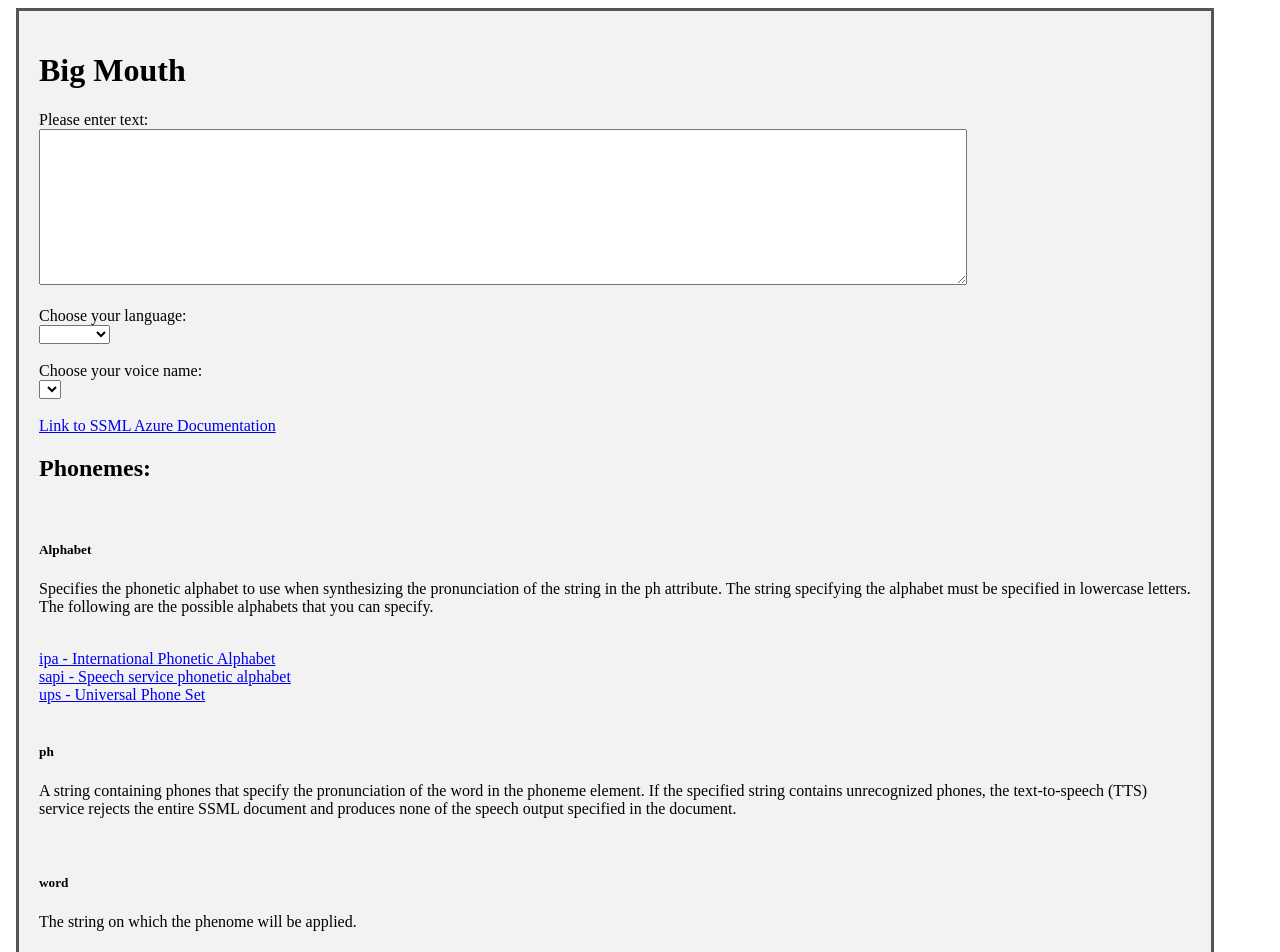
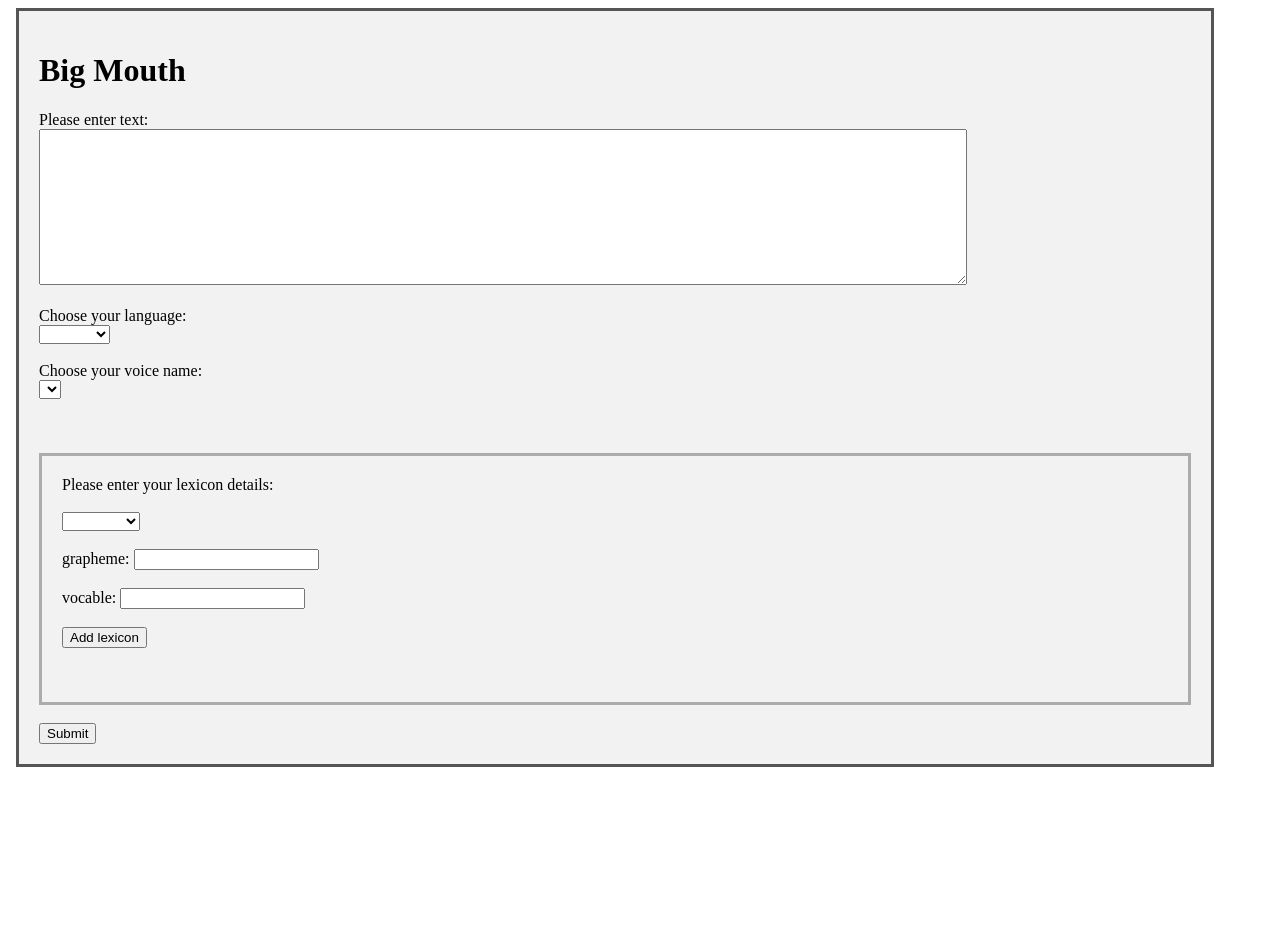
Before and after one commit to Zanele-M/big-mouth-test, an Angular app: page / in a window 1280 px wide. Shown: the top 952 px of the page. After the commit the page ends 800 px from the top, so only its background shows below. Built offline with nearby package versions, Linux system fonts and the light colour scheme.

Commit message:
fix: add multiple lexicons

```diff
--- a/src/app/big-mouth-web-test/big-mouth-web-test.component.html
+++ b/src/app/big-mouth-web-test/big-mouth-web-test.component.html
@@ -22,33 +22,60 @@
         <option *ngFor="let voices of voiceNameFilter?.voices" [ngValue]="voices">{{voices}}</option>
       </select>
       <br><br>
-   <div>
-  <a href="https://docs.microsoft.com/en-us/azure/cognitive-services/speech-service/speech-synthesis-markup?tabs=csharp#use-phonemes-to-improve-pronunciation">Link to SSML Azure Documentation</a>
+      <!--<div>
+        <a
+          href="https://docs.microsoft.com/en-us/azure/cognitive-services/speech-service/speech-synthesis-markup?tabs=csharp#use-phonemes-to-improve-pronunciation">Link
+          to SSML Azure Documentation</a>
         <h2>Phonemes:</h2><br>
         <h5>Alphabet</h5>
-   <p>Specifies the phonetic alphabet to use when synthesizing the pronunciation of the string in the ph attribute. The string specifying the alphabet must be specified in lowercase letters. The following are the possible alphabets that you can specify.</p><br>
-   <a href="https://en.wikipedia.org/wiki/International_Phonetic_Alphabet">ipa - International Phonetic Alphabet</a><br>
-   <a href="https://docs.microsoft.com/en-us/azure/cognitive-services/speech-service/speech-ssml-phonetic-sets?tabs=en-US">sapi - Speech service phonetic alphabet</a><br>
-   <a href="https://documentation.help/Microsoft-Speech-Platform-SDK-11/17509a49-cae7-41f5-b61d-07beaae872ea.htm">ups - Universal Phone Set</a><br><br>
+        <p>Specifies the phonetic alphabet to use when synthesizing the pronunciation of the string in the ph attribute.
+          The string specifying the alphabet must be specified in lowercase letters. The following are the possible
+          alphabets that you can specify.</p><br>
+        <a href="https://en.wikipedia.org/wiki/International_Phonetic_Alphabet">ipa - International Phonetic
+          Alphabet</a><br>
+        <a
+          href="https://docs.microsoft.com/en-us/azure/cognitive-services/speech-service/speech-ssml-phonetic-sets?tabs=en-US">sapi
+          - Speech service phonetic alphabet</a><br>
+        <a href="https://documentation.help/Microsoft-Speech-Platform-SDK-11/17509a49-cae7-41f5-b61d-07beaae872ea.htm">ups
+          - Universal Phone Set</a><br><br>
 
         <h5>ph</h5>
-   <p>A string containing phones that specify the pronunciation of the word in the phoneme element. If the specified string contains unrecognized phones, the text-to-speech (TTS) service rejects the entire SSML document and produces none of the speech output specified in the document.</p><br>
+        <p>A string containing phones that specify the pronunciation of the word in the phoneme element. If the
+          specified string contains unrecognized phones, the text-to-speech (TTS) service rejects the entire SSML
+          document and produces none of the speech output specified in the document.</p><br>
 
         <h5>word</h5>
         <p>The string on which the phenome will be applied.</p><br>
 
-   <div class="phenome">
+        <div class="block">
           <label>Please enter your phenome details: </label><br><br>
-   <label>alphabet:</label><input formControlName="alphabet"/><br><br>
-   <label>ph:</label><input formControlName="ph" /><br><br>
-   <label>word:</label><input formControlName="word"/><br><br>
+          <label>alphabet: </label><input formControlName="alphabet" /><br><br>
+          <label>ph: </label><input formControlName="ph" /><br><br>
+          <label>word: </label><input formControlName="word" /><br><br>
+          <button>Add phoneme</button>
         </div>
+      </div>-->
+
+      <br><br>
+
+      <div class="block">
+        <label>Please enter your lexicon details: </label><br><br>
+        <select formControlName="type">
+          <option value="phoneme" selected>phoneme</option>
+          <option>alias</option>
+        </select><br><br>
+        <label>grapheme: </label><input formControlName="grapheme" /><br><br>
+        <label>vocable: </label><input formControlName="vocable" /><br><br>
+        <button (click)="addLexicon()">Add lexicon</button><br><br>
+        <p>{{lexiMessage}}</p>
+
       </div>
-  <br><br>
+      <br>
       <!-- Submit Button -->
       <button type="submit">Submit</button>
     </form>
 
   </div>
 </body>
+
 </html>
--- a/src/app/big-mouth-web-test/big-mouth-web-test.component.scss
+++ b/src/app/big-mouth-web-test/big-mouth-web-test.component.scss
@@ -20,7 +20,7 @@ input[type=text]{
   width: 90%;
 }
 
-.phenome {
+.block {
   border: 3px solid rgb(173, 172, 172);
   background-color: #f2f2f2;
   padding: 20px;
--- a/src/app/big-mouth-web-test/big-mouth-web-test.component.ts
+++ b/src/app/big-mouth-web-test/big-mouth-web-test.component.ts
@@ -4,6 +4,7 @@ import { Phoneme } from '../models/phoneme';
 import { FormsModule, FormGroup, FormBuilder, FormControl, Validators } from '@angular/forms';
 import { Language } from '../models/language';
 import { SsmlObject } from '../models/ssml-object';
+import { Lexicon } from '../models/lexicon';
 
 
 @Component({
@@ -17,7 +18,9 @@ export class BigMouthWebTestComponent {
   ttsForm!: FormGroup;
   languages: Array<Language> = [];
   phonemes: Array<Phoneme> = [];
+  lexicons: Array<Lexicon> = [];
   voiceNameFilter: any;
+  lexiMessage: String = "";
 
   english = new Language("English", "en-US", ["en-US-Gut24kRUS"]);
   german = new Language("German", "de-DE", ["de-DE-KatjaNeural", "de-DE-ConradNeural"]);
@@ -34,7 +37,10 @@ export class BigMouthWebTestComponent {
          voiceName: new FormControl(),
          alphabet: new FormControl(),
          ph: new FormControl(),
-         word: new FormControl()
+         word: new FormControl(),
+         type: new FormControl(),
+         vocable: new FormControl(),
+         grapheme: new FormControl(),
      });
      this.languages.push(this.german, this.english);
   }
@@ -49,7 +55,6 @@ export class BigMouthWebTestComponent {
     }
     else {
        languageCode = this.german.languageCode
-
     }
     const voiceName = this.ttsForm.controls.voiceName.value;
 
@@ -61,8 +66,7 @@ export class BigMouthWebTestComponent {
 
     this.phonemes.push(phonemeObject)
 
-    const ssmlObject = new SsmlObject(textInput, languageCode, voiceName, this.phonemes)
-
+    const ssmlObject = new SsmlObject(textInput, languageCode, voiceName/*,this.phonemes*/, this.lexicons)
 
     var buf;
 
@@ -71,6 +75,24 @@ export class BigMouthWebTestComponent {
       this.play(buf);
     })
     )
+  }
+
+  addLexicon(){
+    this.lexiMessage = "";
+    const type= this.ttsForm.controls.type.value;
+    const grapheme= this.ttsForm.controls.grapheme.value;
+    const vocable= this.ttsForm.controls.vocable.value;
+
+    const lexiconObject = new Lexicon(type, grapheme, vocable);
+    this.lexicons.push(lexiconObject);
+
+     for(let i = 0; i < this.lexicons.length; i++){
+       this.lexiMessage += this.lexicons[i].type + ": " + this.lexicons[i].grapheme + " " + this.lexicons[i].vocable + " | ";
+     }
+
+    this.ttsForm.controls.type.reset();
+    this.ttsForm.controls.grapheme.reset();
+    this.ttsForm.controls.vocable.reset();
   }
 
   play(buf: AudioBuffer) {
--- /dev/null
+++ b/src/app/models/lexicon.ts
@@ -0,0 +1,15 @@
+export class Lexicon {
+    type!: string;
+    grapheme!: string[];
+    vocable!: string[];
+
+   constructor(
+    type: string,
+    grapheme: string[],
+    vocable: string[]
+   ){
+    this.type = type;
+    this.grapheme = grapheme,
+    this.vocable = vocable;
+   }
+}
--- a/src/app/models/ssml-object.ts
+++ b/src/app/models/ssml-object.ts
@@ -1,21 +1,25 @@
+import { Lexicon } from "./lexicon";
 import { Phoneme } from "./phoneme";
 
 export class SsmlObject  {
     text!: string;
     languageCode!: string;
     voice!: string;
-    phonemes!:Phoneme[];
+    //phonemes!:Phoneme[];
+    lexicons!:Lexicon[];
 
    constructor(
        text: string,
        languageCode: string,
        voice: string,
-       phonemes:Phoneme[]
+       //phonemes:Phoneme[],
+       lexicons: Lexicon[]
    ){
     this.text = text;
     this.languageCode = languageCode,
     this.voice = voice;
-    this.phonemes = phonemes;
+    //this.phonemes = phonemes;
+    this.lexicons = lexicons;
 
    }
 }
--- a/src/app/services/big-mouth-api.service.ts
+++ b/src/app/services/big-mouth-api.service.ts
@@ -21,6 +21,8 @@ export class BigMouthApiService {
       }, //Make xml requst
      });
 
+     console.log("ssmlObject:", ssmlOject)
+
     return this.httpClient
       .post( finalRequest.url, finalRequest.body, {responseType: 'arraybuffer'})
       .pipe(catchError(this.handleError));
```
Also changed, not shown: 1 other file (tests, documents, lock files or other folders). Lines whose indentation alone changed are shown as unchanged.
